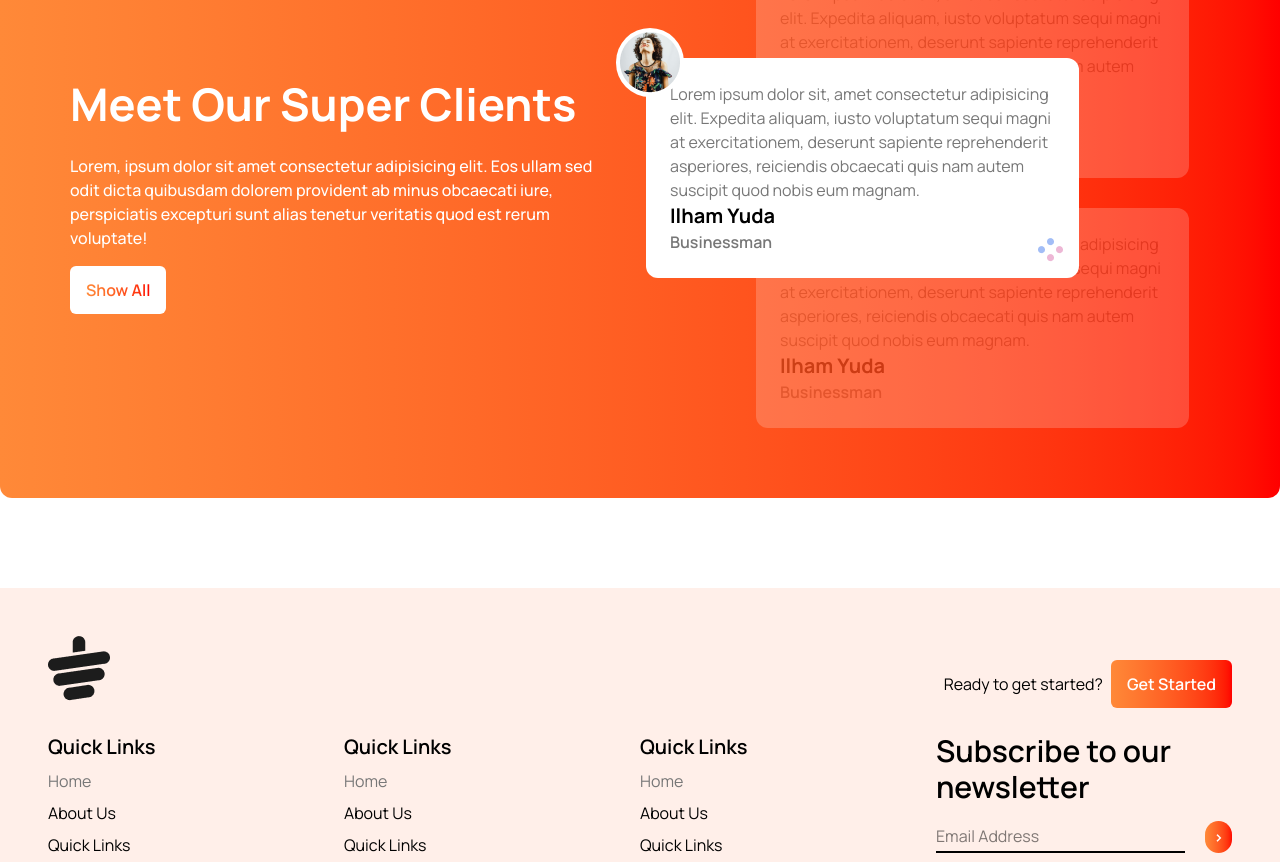
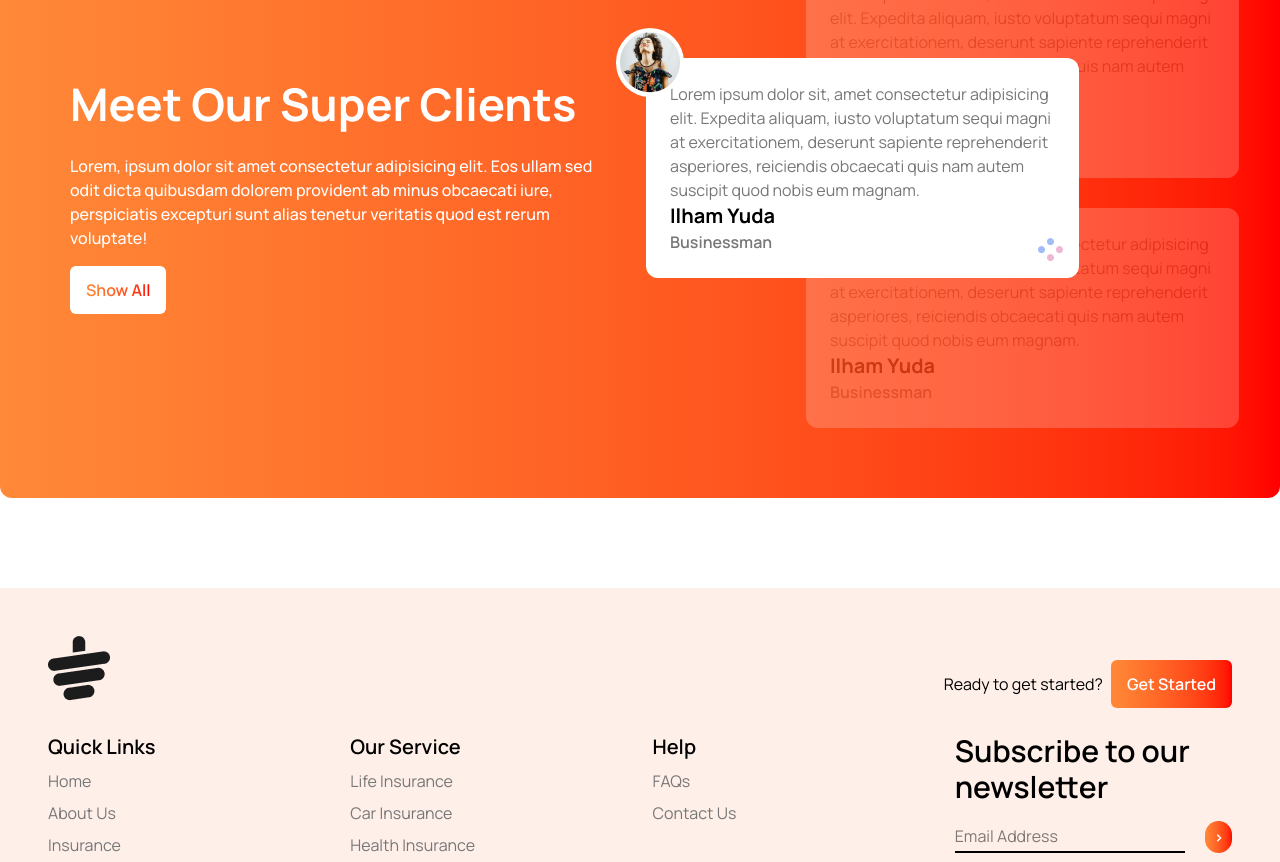
Before and after one commit to naimulislammehedi/ph-21, a plain HTML site: page index.html in a window 1280 px wide. Shown: the part 1864-2726 px from the top of the page. Drawn offline with nearby package versions, Linux system fonts and the light colour scheme.

```diff
--- a/index.html
+++ b/index.html
@@ -189,10 +189,10 @@
         </div>
       </div>
 
-      <div class="meet-our-client-right relative pl-[100px]">
+      <div class="meet-our-client-right relative pl-[65px] sm:pl-[150px]">
         <!-- REVIEW CARD -->
         <div
-          class="bg-white rounded-xl p-6 w-[433px] absolute -left-2.5 z-30 top-[100px]"
+          class="bg-white rounded-xl p-6 w-[350px] sm:w-[433px] absolute -left-2.5 z-30 top-[100px]"
         >
           <p class="text-[#777]">
             Lorem ipsum dolor sit, amet consectetur adipisicing elit. Expedita
@@ -216,7 +216,7 @@
 
         <!-- REVIEW CARD -->
         <div
-          class="bg-white p-6 w-[433px] relative mb-[30px] opacity-20 rounded-xl"
+          class="bg-white p-6 w-[350px] sm:w-[433px] relative mb-[30px] opacity-20 rounded-xl"
         >
           <p class="text-[#777]">
             Lorem ipsum dolor sit, amet consectetur adipisicing elit. Expedita
@@ -234,7 +234,7 @@
         </div>
 
         <!-- REVIEW CARD -->
-        <div class="bg-white rounded-xl p-6 w-[433px] relative opacity-20">
+        <div class="bg-white rounded-xl p-6 w-[350px] sm:w-[433px] relative opacity-20">
           <p class="text-[#777]">
             Lorem ipsum dolor sit, amet consectetur adipisicing elit. Expedita
             aliquam, iusto voluptatum sequi magni at exercitationem, deserunt
@@ -269,24 +269,25 @@
         </div>
 
         <!-- footer links -->
-         <div class="grid grid-cols-4">
+         <div class="grid grid-cols-1 md:grid-cols-2 lg:grid-cols-4 gap-[25px] text-center md:text-left">
           <ul class="space-y-2">
             <li class="font-semibold text-xl">Quick Links</li>
             <li class="text-[#777]"><a href="#">Home</a></li>
-            <li class="text-[#777]><a href="#">About Us</a></li>
-            <li class="text-[#777]><a href="#">Quick Links</a></li>
+            <li class="text-[#777]"><a href="#">About Us</a></li>
+            <li class="text-[#777]"><a href="#">Insurance</a></li>
+            <li class="text-[#777]"><a href="#">Privacy Policy</a></li>
           </ul>
           <ul class="space-y-2">
-            <li class="font-semibold text-xl">Quick Links</li>
-            <li class="text-[#777]"><a href="#">Home</a></li>
-            <li class="text-[#777]><a href="#">About Us</a></li>
-            <li class="text-[#777]><a href="#">Quick Links</a></li>
+            <li class="font-semibold text-xl">Our Service</li>
+            <li class="text-[#777]"><a href="#">Life Insurance</a></li>
+            <li class="text-[#777]"><a href="#">Car Insurance</a></li>
+            <li class="text-[#777]"><a href="#">Health Insurance</a></li>
+            <li class="text-[#777]"><a href="#">House Insurance</a></li>
           </ul>
           <ul class="space-y-2">
-            <li class="font-semibold text-xl">Quick Links</li>
-            <li class="text-[#777]"><a href="#">Home</a></li>
-            <li class="text-[#777]><a href="#">About Us</a></li>
-            <li class="text-[#777]><a href="#">Quick Links</a></li>
+            <li class="font-semibold text-xl">Help</li>
+            <li class="text-[#777]"><a href="#">FAQs</a></li>
+            <li class="text-[#777]"><a href="#">Contact Us</a></li>
           </ul>
           <div class="space-y-4">
             <h2 class="font-semibold text-3xl">Subscribe to our newsletter</h2>
```
